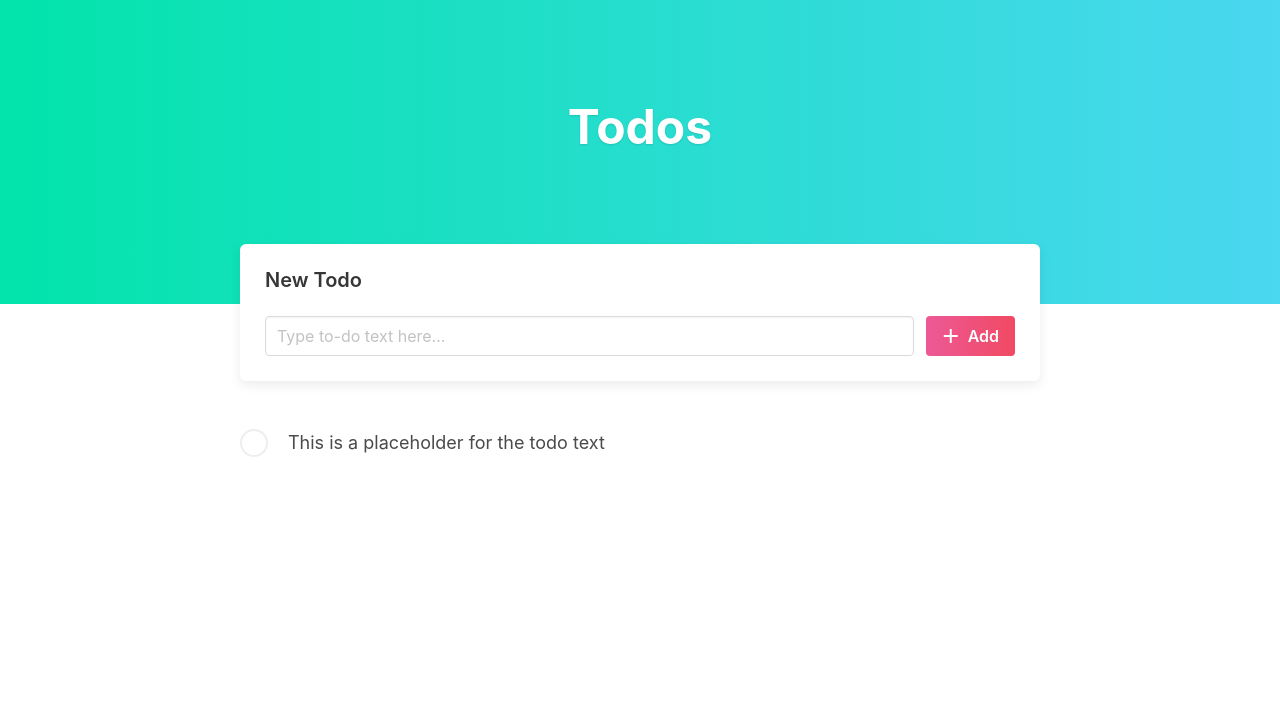
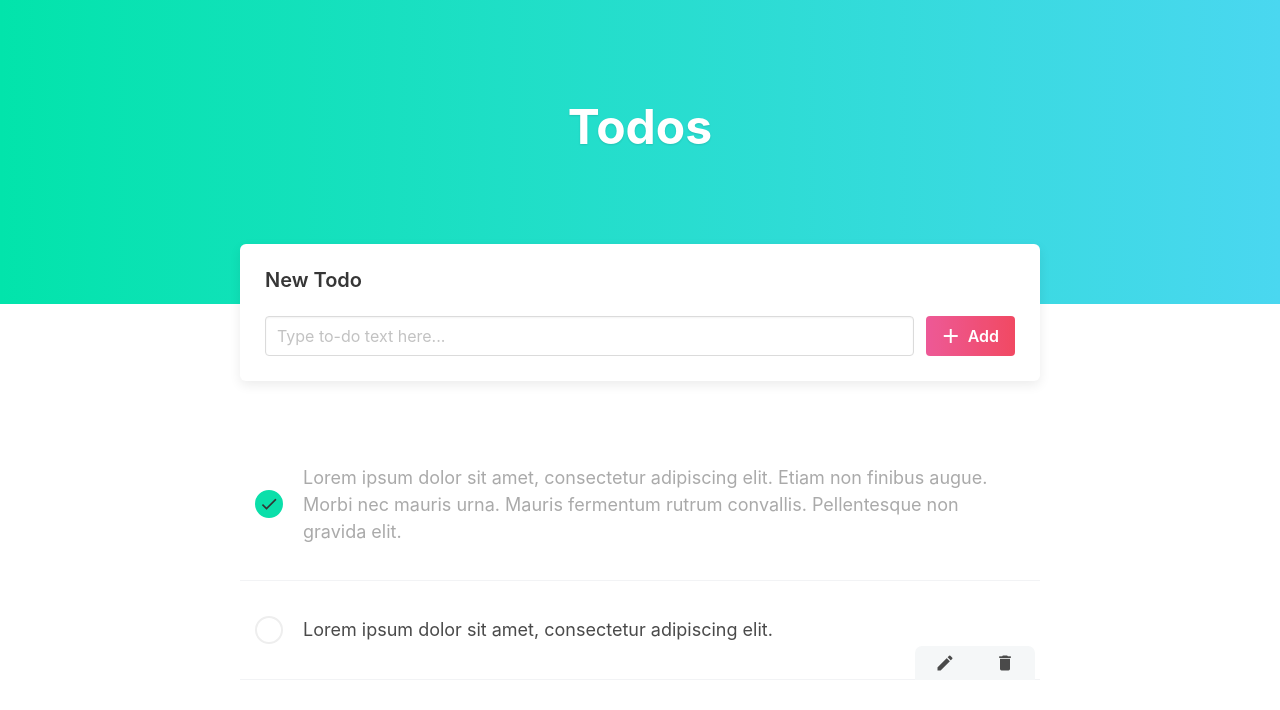
Before and after one commit to habiburrahman-mu/kormo-angular, an Angular app: page / in a window 1280 px wide. Shown: the top 710 px of the page. Built offline with nearby package versions, Linux system fonts and the light colour scheme.

Commit message:
design added for added todo item

```diff
--- a/src/app/todos/todos.component.html
+++ b/src/app/todos/todos.component.html
@@ -23,12 +23,28 @@
 <section class="section">
     <div class="container">
         <div class="todos-list">
+            <div class="todo-item completed">
+                <div class="check-box">
+                    <i class="material-icons">check</i>
+                </div>
+                <div class="todo-text">
+                    Lorem ipsum dolor sit amet, consectetur adipiscing elit. Etiam non finibus augue. Morbi nec mauris urna. Mauris fermentum rutrum convallis. Pellentesque non gravida elit.
+                </div>
+            </div>
             <div class="todo-item">
                 <div class="check-box">
                     <i class="material-icons">check</i>
                 </div>
                 <div class="todo-text">
-                    This is a placeholder for the todo text
+                    Lorem ipsum dolor sit amet, consectetur adipiscing elit.
+                </div>
+                <div class="todo-controls-box">
+                    <div class="todo-control-button">
+                        <i class="material-icons">edit</i>
+                    </div>
+                    <div class="todo-control-button">
+                        <i class="material-icons">delete</i>
+                    </div>
                 </div>
             </div>
         </div>
--- a/src/app/todos/todos.component.scss
+++ b/src/app/todos/todos.component.scss
@@ -24,27 +24,72 @@
 
 .todo-item {
     display: flex;
+    align-items: center;
     font-size: 18px;
+
+    padding: 35px 15px;
+    border-bottom: 1px solid #f2f3f5;
+    cursor: pointer;
+
+    &.completed {
+        color: #aaa;
+    }
+
 }
 
 .todo-item .check-box {
     display: flex;
+    flex-shrink: 0;
     border: 2px solid #eee;
     border-radius: 50%;
     height: 28px;
     width: 28px;
     margin-right: 20px;
+    transition: background-color 0.2s;
 
     i.material-icons {
         font-size: 20px;
         margin: auto;
+        color: #333;
         opacity: 0;
+        transition: opacity 0.2s;
     }
 }
 
 .todo-item:hover .check-box {
     background: #eee;
     i.material-icons {
+        opacity: 0.2;
+    }
+}
+
+.todo-item.completed .check-box {
+    background: rgb(11, 223, 170);
+    border-color: rgb(11, 223, 170);
+    i.material-icons {
         opacity: 1;
     }
 }
+
+.todo-item .todo-controls-box {
+    position: absolute;
+    bottom: 0;
+    right: 5px;
+
+    display: flex;
+}
+
+.todo-control-button {
+    display: flex;
+    background: #f5f7f8;
+    padding: 7px 20px;
+    i.material-icons {
+        font-size: 20px;
+    }
+    &:first-of-type {
+        border-top-left-radius: 7px;
+    }
+    &:last-of-type {
+        border-top-right-radius: 7px;
+    }
+}
```
